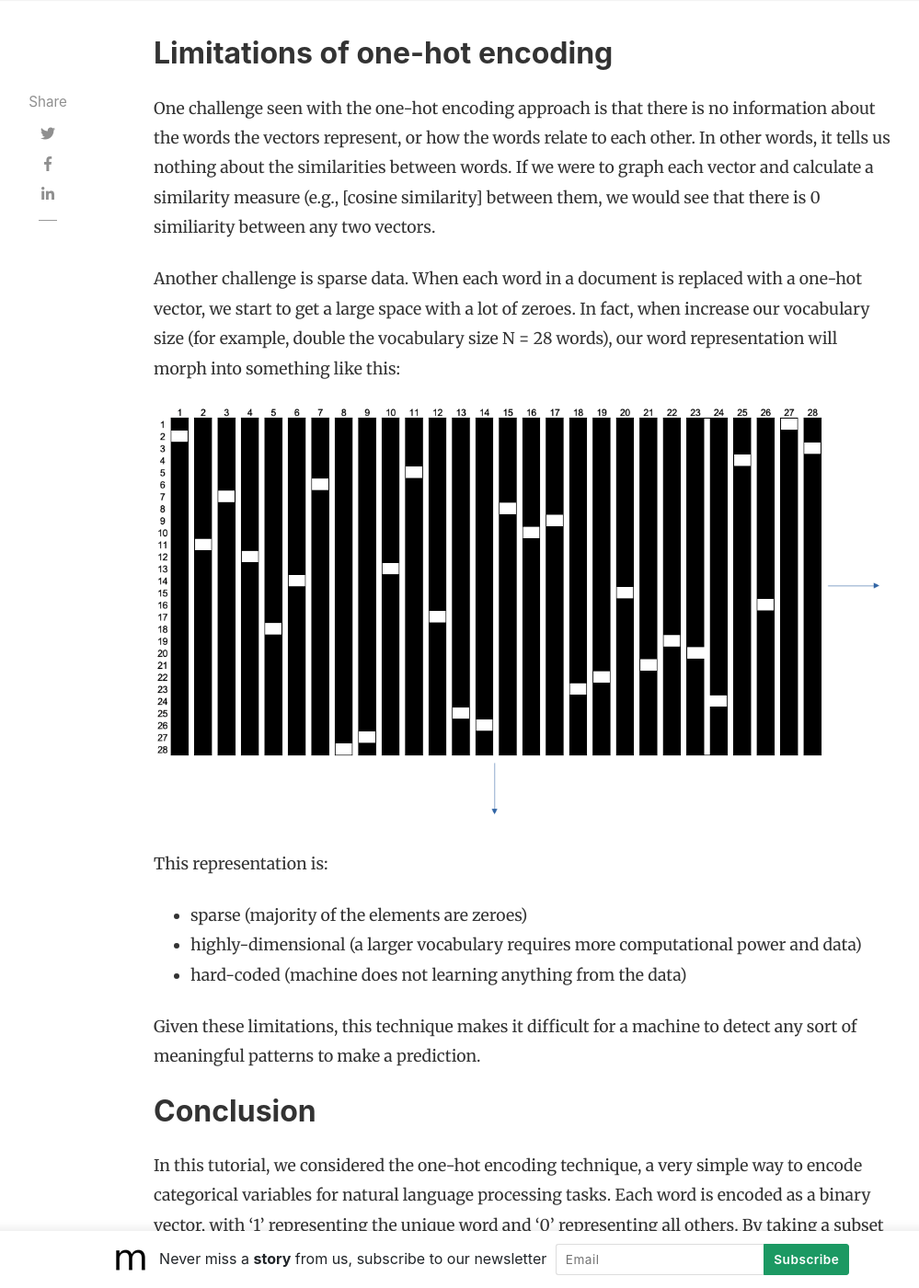
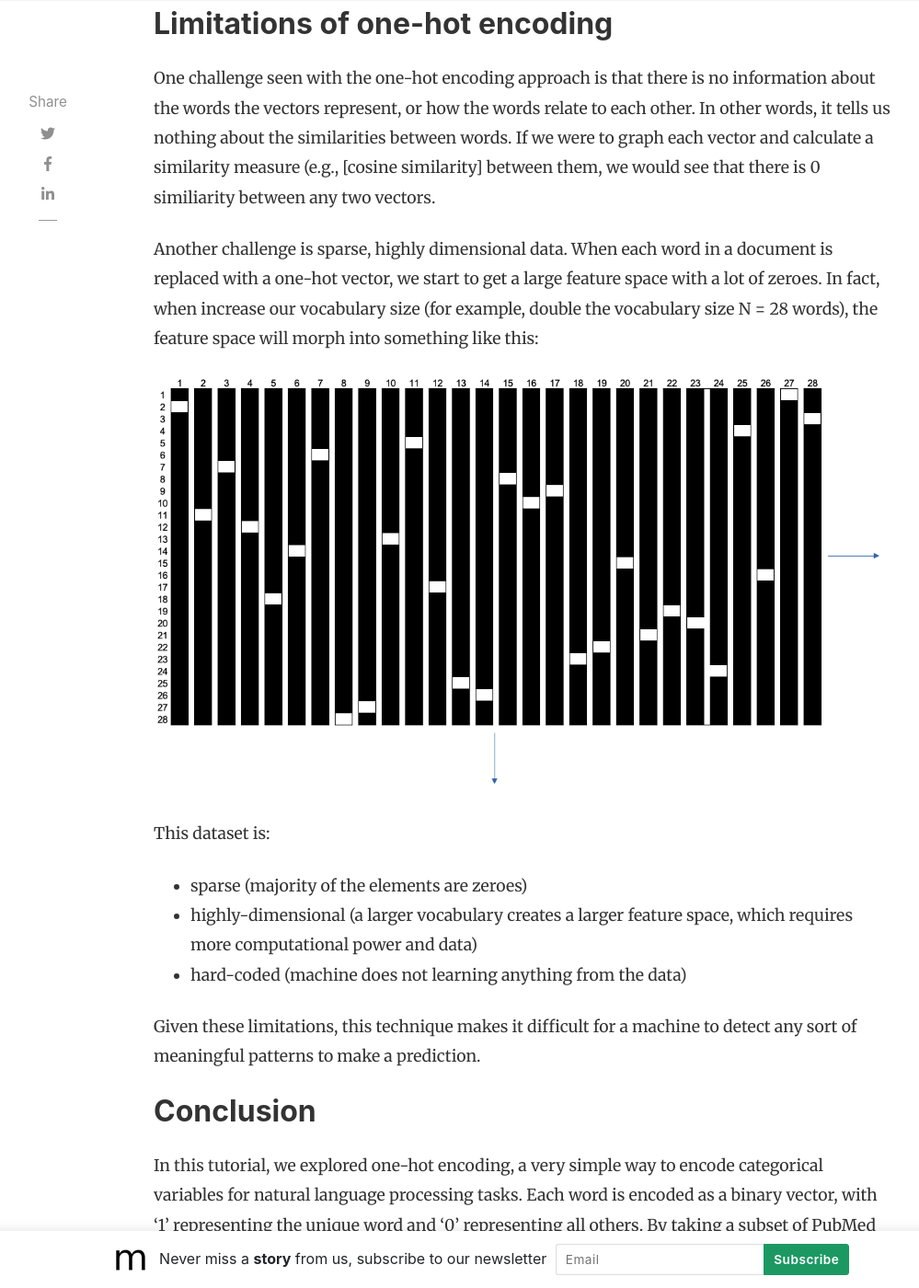
Before and after one commit to slsu0424/slsu0424.github.io, a Jekyll site: the page built from _posts/2023-07-27-test.md, in a window 1280 px wide and 1400 px high, scrolled down 5271 px. Shown: the whole window at 92% size, without its empty margins (118-1117 px from the left). Built offline with Jekyll 4.4.1, drawn with Linux system fonts in a browser that asks for light colours; nearby versions of some CDN libraries; comment, search, counter and statistics services are not loaded; some of the changed text lies outside the part shown.

Commit message:
Update 2023-07-27-test.md

```diff
--- a/_posts/2023-07-27-test.md
+++ b/_posts/2023-07-27-test.md
@@ -49,11 +49,11 @@ Next, we need to find the unique words.  We have 14 unique words ('cardiovascula
 Doc 2: Cardiovascular(6) disease(7) (CVD)(8) is(9) a(10)
 Doc 3: To(11) evaluate(12) awareness(13) about(14) cardiovascular(6)
 
-We represent these unique words as our vocabulary:
+We represent these unique words in a vocabulary:
 
 >Vocabulary = {'The', 'difference', 'between', 'actual', 'and', ‘Cardiovascular', 'disease', '(CVD)', 'is', 'a', 'To', 'evaluate', 'awareness', 'about'}
 
-Each word is represented as a one-hot vector with a length equal to the size of the vocabulary (N = 14).  That is, each word in a document is represented with a '1' corresponding to the unique word, and '0' representing all other words.  We will have something that looks like this:
+Each word is represented as a one-hot vector with a length equal to the size of the vocabulary (N = 14).  We will have something that looks like this:
 
 ![encoding](/assets/images/2023-08-02_encoding.png)
 
@@ -62,14 +62,14 @@ Each word is represented as a one-hot vector with a length equal to the size of
 One challenge seen with the one-hot encoding approach is that there is no information about the words the vectors represent, or how the words relate to each other. In other words, it tells us nothing about the similarities between words.  If we were to graph each vector and calculate a similarity measure (e.g., [cosine similarity] between them, we would see that there is 0 similiarity between any two vectors.
 
 
-Another challenge is sparse data.  When each word in a document is replaced with a one-hot vector, we start to get a large space with a lot of zeroes.  In fact, when increase our vocabulary size (for example, double the vocabulary size N = 28 words), our word representation will morph into something like this:
+Another challenge is sparse, highly dimensional data.  When each word in a document is replaced with a one-hot vector, we start to get a large feature space with a lot of zeroes.  In fact, when increase our vocabulary size (for example, double the vocabulary size N = 28 words), the feature space will morph into something like this:
 
 ![encoding_sparse](/assets/images/2023-08-02_encoding_sparse.png)
 
 
-This representation is:
+This dataset is:
 - sparse (majority of the elements are zeroes)
-- highly-dimensional (a larger vocabulary requires more computational power and data)
+- highly-dimensional (a larger vocabulary creates a larger feature space, which requires more computational power and data)
 - hard-coded (machine does not learning anything from the data)
 
 Given these limitations, this technique makes it difficult for a machine to detect any sort of meaningful patterns to make a prediction.
@@ -77,7 +77,7 @@ Given these limitations, this technique makes it difficult for a machine to dete
 
 ## Conclusion
 
-In this tutorial, we considered the one-hot encoding technique, a very simple way to encode categorical variables for natural language processing tasks.  Each word is encoded as a binary vector, with '1' representing the unique word and '0' representing all others.  By taking a subset of PubMed abstracts that discussed cardiovascular disease (CVD) risk factors, we were able to see how this approach becomes highly inefficient as larger vocabularies are considered.
+In this tutorial, we explored one-hot encoding, a very simple way to encode categorical variables for natural language processing tasks.  Each word is encoded as a binary vector, with '1' representing the unique word and '0' representing all others.  By taking a subset of PubMed abstracts that discussed cardiovascular disease (CVD) risk factors, we were able to see how this technique becomes highly inefficient as larger vocabularies are considered.  These inefficiencies are due to lack of meaning between words, as well as a sparse and highly-dimensional feature space.
 
 There have been different techniques that have improved upon the limitations of one-hot encoding, and they have worked increasingly well with neural networks.  I will explore these in future posts.
 
```
